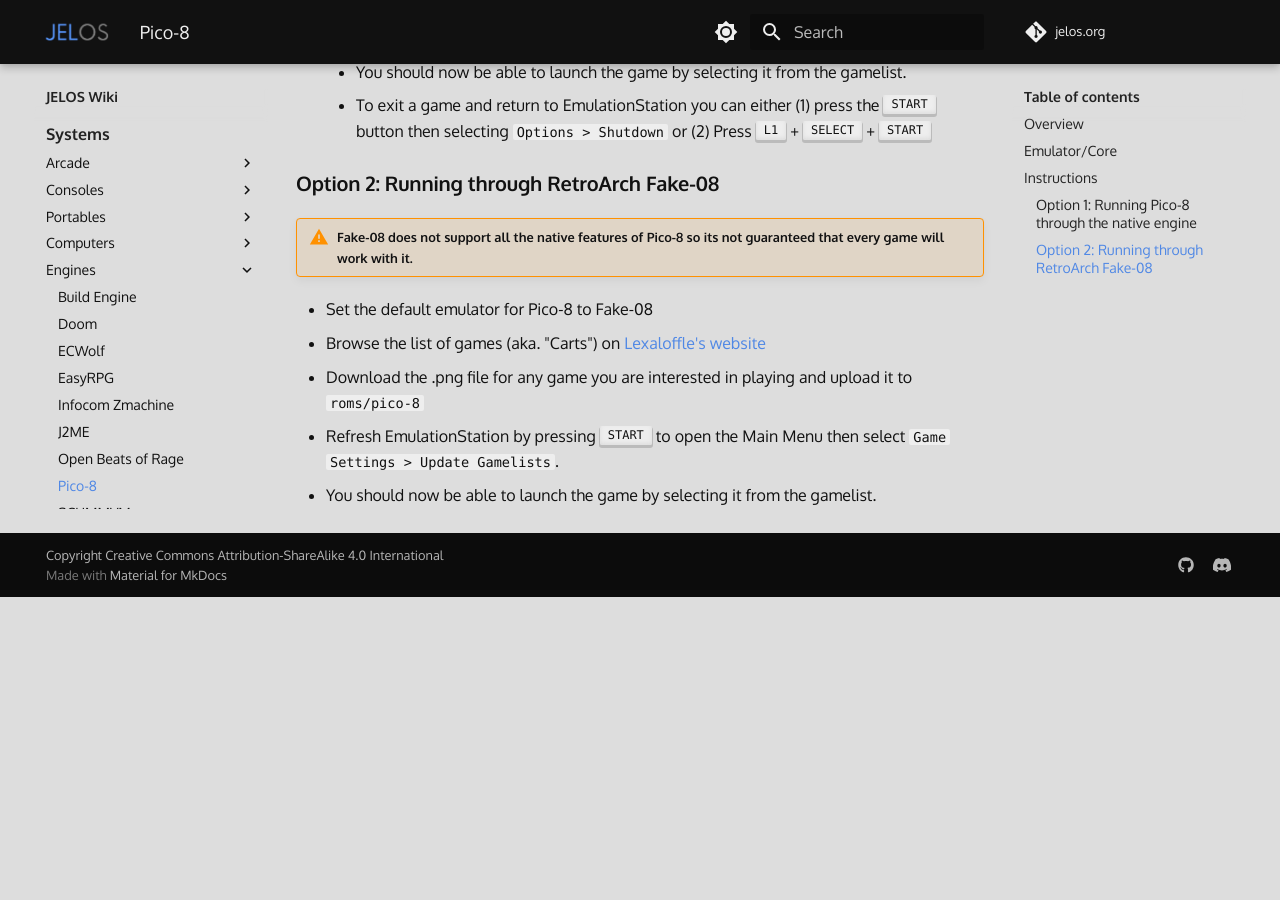
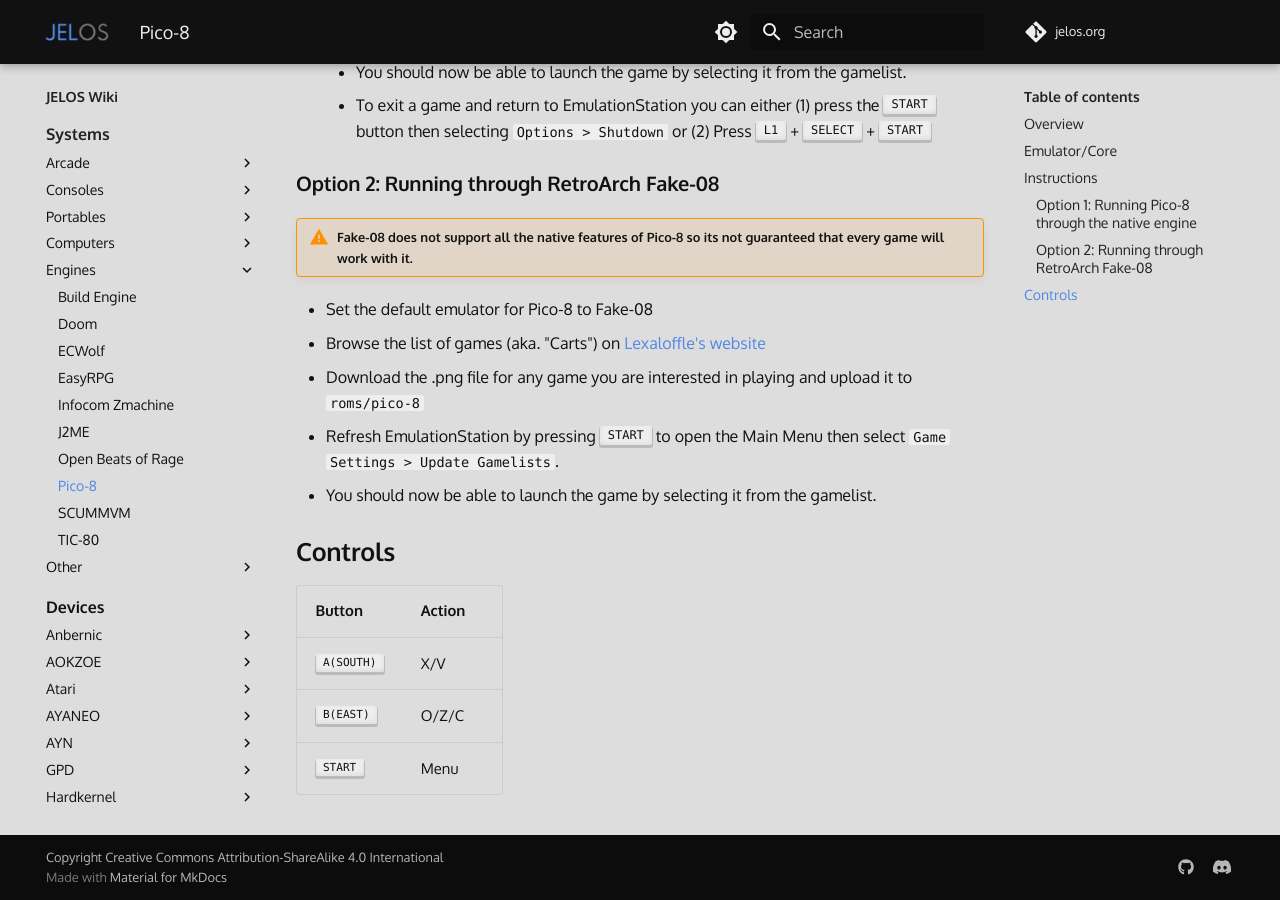
Before and after one commit to wbrawner/jelos.org, an MkDocs documentation site: the page built from docs/systems/pico-8.md, in a window 1280 px wide and 900 px high, scrolled down 2147 px. Built offline with MkDocs 1.6.1 and Material for MkDocs 9.7.7, drawn with Linux system fonts in a browser that asks for light colours; some web fonts are replaced; comment, search, counter and statistics services are not loaded; before the commit the page ends 2744 px from its top, so only the background shows below that.

Commit message:
Update pico-8.md

```diff
--- a/docs/systems/pico-8.md
+++ b/docs/systems/pico-8.md
@@ -70,3 +70,11 @@
 - Download the .png file for any game you are interested in playing and upload it to `roms/pico-8`
 - Refresh EmulationStation by pressing ++"START"++ to open the Main Menu then select `Game Settings > Update Gamelists`.
 - You should now be able to launch the game by selecting it from the gamelist.
+
+## Controls
+
+| Button | Action |
+| -- | -- |
+| ++"A(SOUTH)"++ | X/V |
+| ++"B(EAST)"++ | O/Z/C |
+| ++"START"++ | Menu |
```
